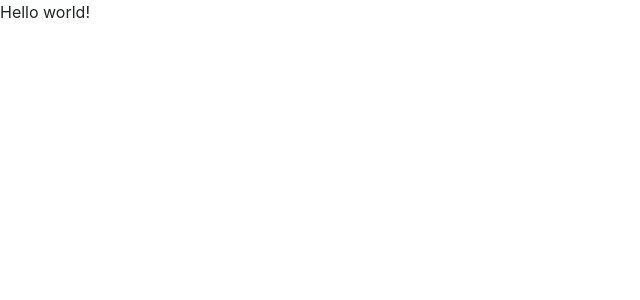
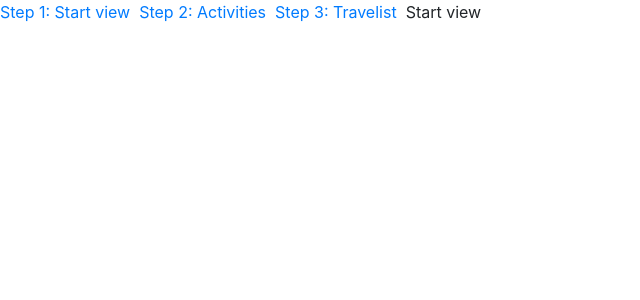
Before and after one commit to melvinlau/travelist, a React (Create React App) app in the folder client/: page / in a window 1280 px wide. Shown: the top 300 px of the page, without its empty margins (0-640 px from the left). Built offline with nearby package versions, Linux system fonts and the light colour scheme.

Commit message:
Installed and set up react-router-dom

```diff
--- a/client/package.json
+++ b/client/package.json
@@ -7,6 +7,7 @@
     "bootstrap": "^4.3.1",
     "react": "^16.12.0",
     "react-dom": "^16.12.0",
+    "react-router-dom": "^5.1.2",
     "react-scripts": "3.2.0"
   },
   "scripts": {
--- a/client/src/App.js
+++ b/client/src/App.js
@@ -1,7 +1,33 @@
 import React, { useState } from "react";
+import {
+  BrowserRouter as Router,
+  Switch,
+  Route,
+  Link
+} from "react-router-dom";
+
 
 function App() {
-  return 'Hello world!';
+  return (
+    <Router>
+      <Link to="/">Step 1: Start view</Link> &nbsp;
+      <Link to="/activities">Step 2: Activities</Link> &nbsp;
+      <Link to="/travelist">Step 3: Travelist</Link> &nbsp;
+      {/* A <Switch> looks through its children <Route>s and
+      renders the first one that matches the current URL. */}
+      <Switch>
+        <Route path="/activities">
+          Activities view
+        </Route>
+        <Route path="/travelist">
+          Travelist view
+        </Route>
+        <Route path="/">
+          Start view
+        </Route>
+      </Switch>
+    </Router>
+  );
 }
 
 export default App;
```
Also changed, not shown: 1 other file (tests, documents, lock files or other folders).
